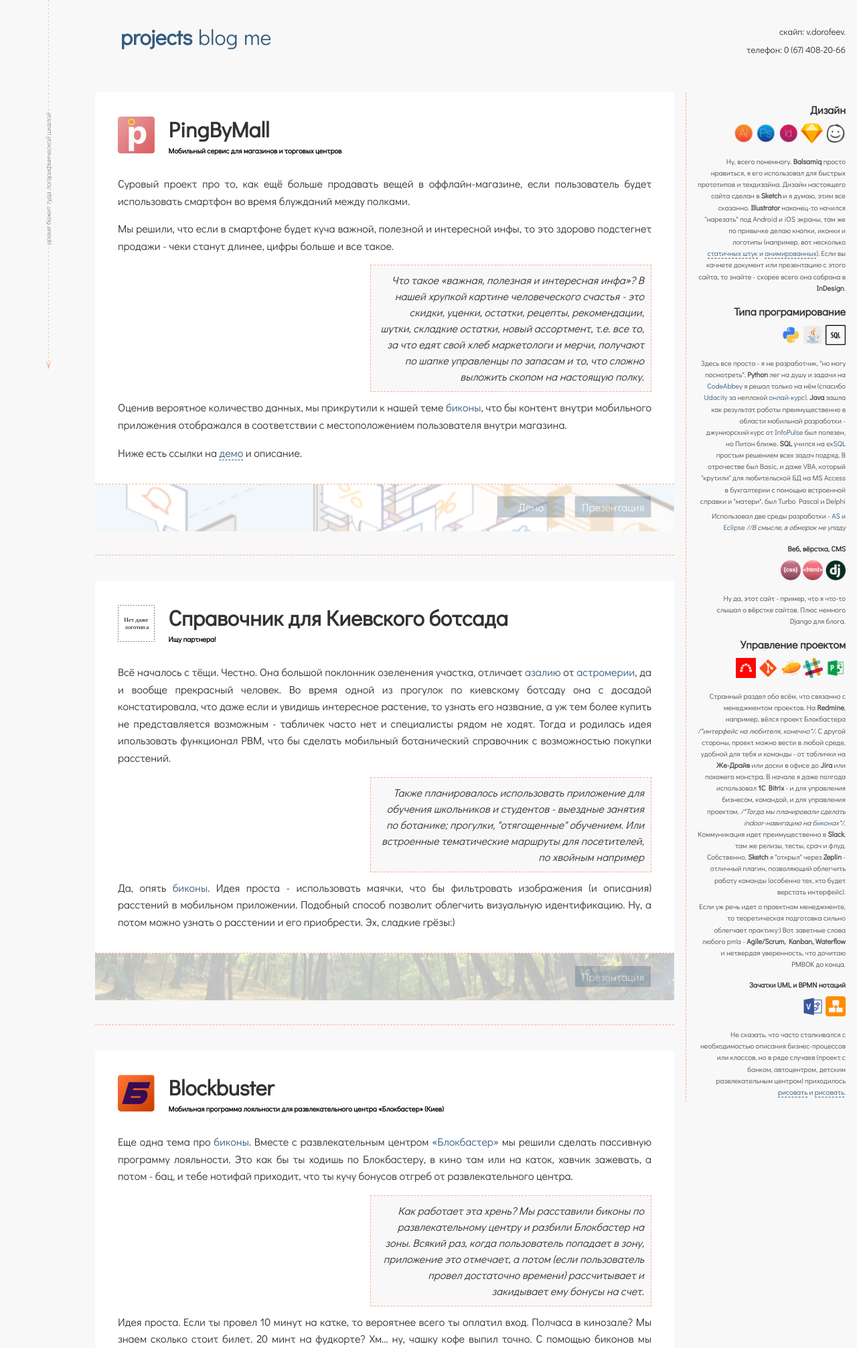
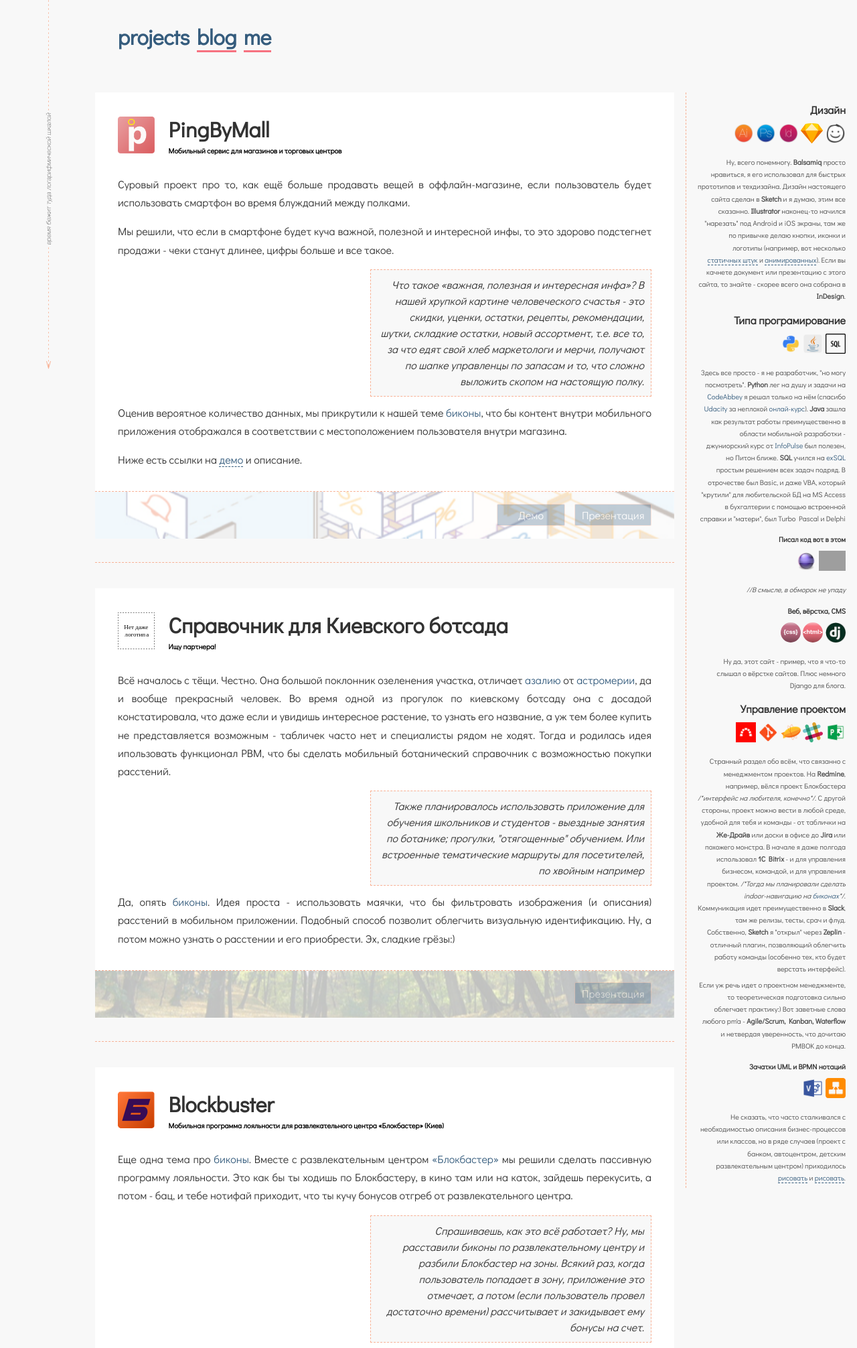
Before and after one commit to Mbapathe/SiteProject, a Django app: page /projects in a window 1280 px wide. Shown: the top 2012 px of the page at 67% size. Run offline with Django 3.2, Linux system fonts and the light colour scheme; grey boxes are pictures that could not be loaded.

Commit message:
Changed view up

```diff
--- a/blog/static/css/common.css
+++ b/blog/static/css/common.css
@@ -8,12 +8,13 @@
 }
 
 body {
-    background-color: #F8F8F8;
+    background-color: #a2A2A2;
     font-family: 'Didact Gothic', sans-serif;
     -height: 100%;
-    background-image: url("../assets/woodpecker.png");
-    background-size: contain;
-    background-blend-mode: screen;
+    -background-image: url("../assets/body_background.png");
+    -background-size: cover;
+    -background-attachment: fixed;
+    -background-blend-mode: hard-light;
 }
 
 a {
@@ -92,7 +93,7 @@
     margin-left: 0;
     margin-right: 0;
     font-weight: 100;
-    line-height: 1.6em;
+    line-height: 1.7em;
     text-align: justify;
     color: #323232;
 }
@@ -117,12 +118,14 @@
 }
 
 .header {
-    width: auto;
-    margin-left: 4px;
+    width: inherit;
+    margin-left: 0;
     height: 104px;
     color: #355C7D/*#ffffff*/;
     z-index: 2;
     margin-bottom: 34px;
+    -background-color: #F8F8F8;
+    -position: fixed;
 }
 
 .menu {
@@ -132,7 +135,6 @@
 .menu a {
   color:inherit;
   text-decoration:none;
-
 }
 
 .focus {
@@ -142,40 +144,29 @@
 }
 
 .rest {
-    margin-left: 5px;
-    font-weight: 100;
+    margin-left: 7px;
     display: inline-block;
     transition: all 0.3s ease-out;
+    border-bottom: 3px solid #F67280;
 }
 
-.!menu:hover .rest{
-	font-size: 2em;
+.rest:hover {
+	color:#F8B195;
+  border:none;
 }
 
-.!rest:hover {
-	color:#F8B195;
-}
-
-.!menu:focus .rest,
-.menu:active  .rest{
+.menu:focus .rest,
+.menu:active  .rest,
+.focus:hover {
   color:#F67280;
-  -font-size: 1em;
-}
-
-.!menu:hover .focus {
-  font-size: 1em;
-}
-
-.!focus:hover {
-  color: #F67280;
 }
 
 .contacts {
     -margin-top: 1%;
-    margin-right: 17px;
+    -margin-right: 17px;
+    margin-left:705px;
     display: inline-block;
     color: #323232;
-    float: right;
     line-height: 2em;
     font-weight: 100;
     text-align: right;
@@ -288,8 +279,21 @@
   box-shadow: 0px 0px 0px 10000px rgba(0, 0, 0, 0.2);
   background-color: #ffffff;
   color: #4A4A4A;
-  text-align: center;
+  text-align: left;
   font-style: normal;
   font-size: 0.83em;
   z-index:11;
+  line-height: 1.5em;
  }
+
+ .footer {
+     position: relative;
+     bottom: 0;
+     color: white;
+     background-color: #355C7D;
+     height: 21px;
+     width: 1280px;
+ 	   margin-top:54px;
+     -text-align: right;
+     z-index: 0;
+}
--- a/blog/static/css/projects.css
+++ b/blog/static/css/projects.css
@@ -27,18 +27,6 @@
     box-shadow: 3px 0px 8px 0 rgba(0, 0, 0, 0.5);
 }
 
-.footer {
-    position: relative;
-    bottom: 0;
-    color: white;
-    background-color: #355C7D;
-    height: 21px;
-    width: 1280px;
-	  margin-top:54px;
-    -text-align: right;
-    z-index: 0;
-}
-
 .right-side {
     display: table-cell;
     width: 255px;
@@ -46,6 +34,7 @@
     border-left: 1px dashed #F8B195;
     float: right;
     margin-top: 0px;
+    -background-color: #ffffff;
 }
 
 .right-side ul {
--- a/blog/templates/blog/projects.html
+++ b/blog/templates/blog/projects.html
@@ -32,7 +32,7 @@
         <h1 class="focus">projects</h1>
         <h1 class="rest"><a href="blog">blog</a></h1>
         <h1 class="rest"><a href="me">me</a></h1>
-        <h5 class="contacts">скайп: v.dorofeev.<br>телефон: 0 (67) 408-20-66</h5>
+        <!--<h5 class="contacts">скайп: v.dorofeev.<br>телефон: 0 (67) 408-20-66</h5>-->
       </div>
     </div>
 
@@ -63,7 +63,13 @@
         </li>
         <li class="description">
           <p class="p1">Здесь все просто - я не разработчик, "но могу посмотреть". <b>Python</b> лег на душу и задачи на <a href="#">CodeAbbey</a> я решал только на нём (спасибо <a href="#">Udacity</a> за неплохой <a href="#">онлай-курс</a>). <b>Java</b> зашла как результат работы преимущественно в области мобильной разработки - джуниорский курс от <a href="#">InfoPulse</a> был полезен, но Питон ближе. <b>SQL</b> учился на <a href="#">exSQL</a> простым решением всех задач подряд. В отрочестве был Basic, и даже VBA, который "крутили" для любительской БД на MS Access в бухгалтерии с помощью встроенной справки и "матери", был Turbo Pascal и Delphi</p>
-          <p class="p1">Использовал две среды разработки - <a href="#">AS</a> и <a href="#">Eclipse</a><i> //В смысле, в обморок не упаду</i></p>
+        </li>
+        <li><h6 class="skill">Писал код вот в этом</h6>
+          <img src="static/icons/icon_eclipse.png" class="right-side-icon">
+          <img src="static/icons/icon_as.png" class="right-side-icon">
+        </li>
+        <li class="description">
+          <p class="p1"><i> //В смысле, в обморок не упаду</i></p>
         </li>
         <li><h6 class="skill">Веб, вёрстка, CMS</h6>
           <img src="static/icons/icon_css.svg" class="right-side-icon">
@@ -177,9 +183,9 @@
       </div>
       <div class="container-middle">
         <p>Еще одна тема про <a href="#">биконы</a>. Вместе с развлекательным центром <a href="#">«Блокбастер»</a> мы решили сделать пассивную программу лояльности. Это как бы ты ходишь
-          по Блокбастеру, в кино там или на каток, хавчик зажевать, а потом - бац, и тебе нотифай приходит, что ты кучу бонусов отгреб от развлекательного центра.<br></p>
+          по Блокбастеру, в кино там или на каток, зайдешь перекусить, а потом - бац, и тебе нотифай приходит, что ты кучу бонусов отгреб от развлекательного центра.<br></p>
         <div class="citate">
-          <div class="qoute"><p>Как работает эта хрень? Мы расставили биконы по развлекательному центру и разбили Блокбастер на зоны. Всякий раз, когда пользователь попадает в зону,
+          <div class="qoute"><p>Спрашиваешь, как это всё работает? Ну, мы расставили биконы по развлекательному центру и разбили Блокбастер на зоны. Всякий раз, когда пользователь попадает в зону,
             приложение это отмечает, а потом (если пользователь провел достаточно времени) рассчитывает и закидывает ему бонусы на счет.</p>
           </div>
         </div>
@@ -386,8 +392,8 @@
       </div>
     </div>
 
-    <div class="footer"><span></span>
-      <img src="static/assets/face_cg.png" style="position:absolute; display:inline; width: 207px; height: auto; z-index:1; bottom: 0px; overflow:hidden; left:1072px;">
+    <div class="footer"><span style="margin-left: 142px; font-weight:100; font-size:0.83em;">скайп: v.dorofeev.;&nbsp&nbsp&nbspтелефон: 0 (67) 408-20-66</span>
+      <img src="static/assets/face_cg.png" style="position:absolute; display:inline; width: 207px; height: auto; z-index:1; bottom: 0px; overflow:hidden; left:1074px;">
       </img>
     </div>
 
```
Also changed, not shown: blog/static/assets/body_background.jpg (added), blog/static/assets/body_background.png (added), static/assets/blog/bender_background.png (added).
